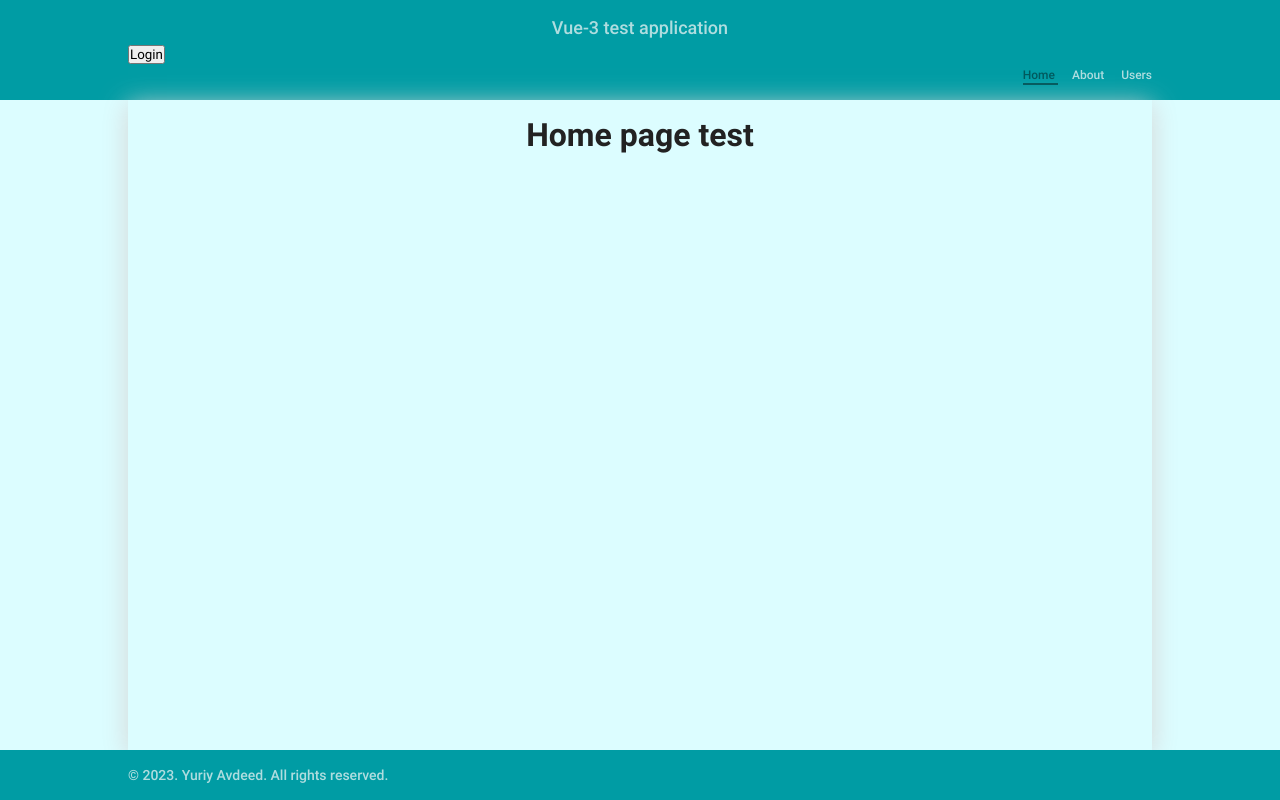
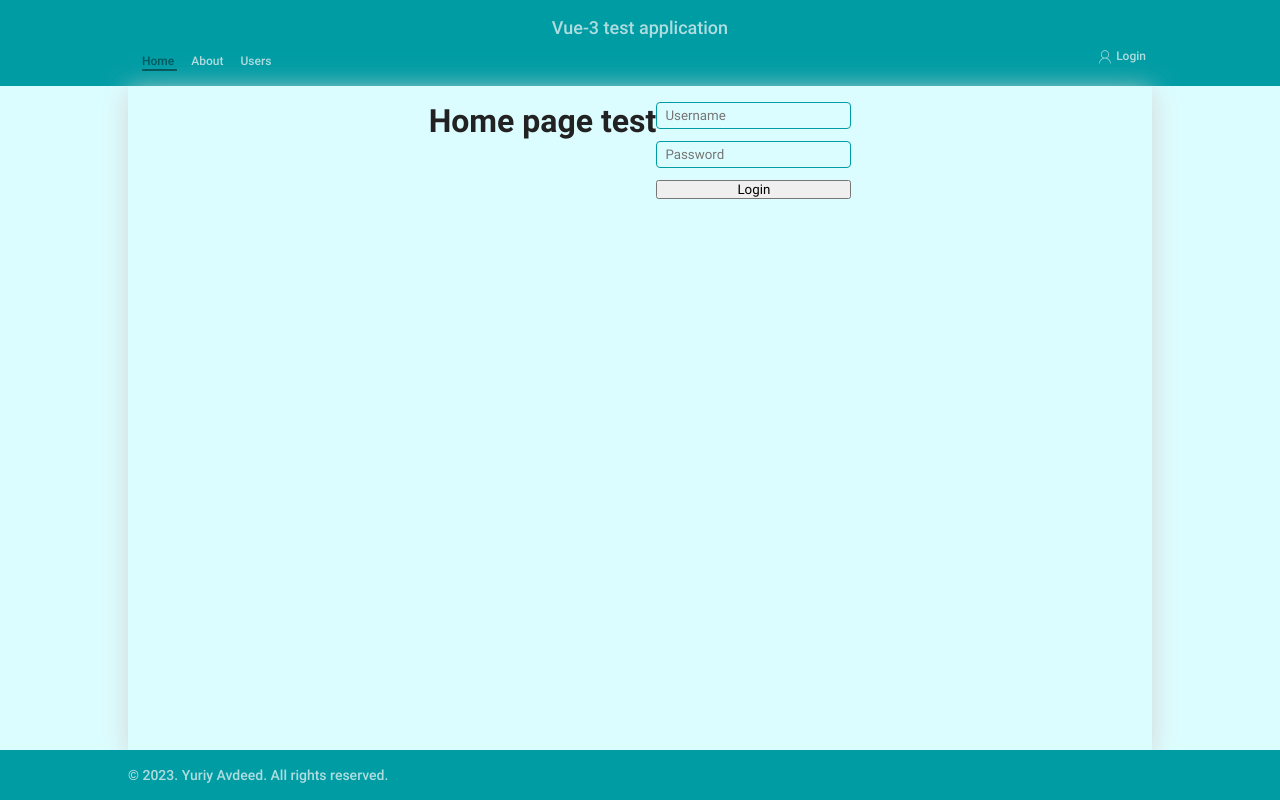
Before and after one commit to yuriy-avdeev/light-users-system, a Vue app: page / in a window 1280 px wide. Built offline with nearby package versions, Linux system fonts and the light colour scheme.

Commit message:
refactor: rework login as a modal form

```diff
--- a/src/App.vue
+++ b/src/App.vue
@@ -26,7 +26,7 @@ import AppFooter from './components/AppFooter.vue';
   width: 100%;
   max-width: 1024px;
   margin: 0 auto;
-  flex: 1 0 auto;
+  flex: 1;
   box-shadow: 0 5px 25px #d5d5d5;
   padding: 16px 12px;
 }
--- a/src/components/AppFooter.vue
+++ b/src/components/AppFooter.vue
@@ -8,6 +8,7 @@
 
 <style scoped>
 .footer {
+  margin-top: auto;
   width: 100%;
   padding: 12px;
   background-color: var(--color-background-secondary);
--- a/src/components/AppHeader.vue
+++ b/src/components/AppHeader.vue
@@ -22,6 +22,7 @@ const handleLoginButton = () => {
     userStore.logout();
     router.push('/');
   } else {
+    // TODO - rethink this - open popup on home page
     router.push('/login');
   }
 }
@@ -30,13 +31,6 @@ const handleLoginButton = () => {
 <template>
   <header class="header">
     <h3 class="header__title">{{ props.title }}</h3>
-
-    <button
-      class="header__button"
-      @click.prevent="handleLoginButton"
-    >
-      {{ buttonText }}
-    </button>
 
     <nav class="header__nav">
       <RouterLink
@@ -60,6 +54,13 @@ const handleLoginButton = () => {
         Users
       </RouterLink>
     </nav>
+
+    <button
+      class="header__button"
+      @click.prevent="handleLoginButton"
+    >
+      {{ buttonText }}
+    </button>
   </header>
 </template>
 
@@ -67,14 +68,33 @@ const handleLoginButton = () => {
 .header {
   width: 100%;
   padding: 12px;
+  display: flex;
+  align-items: flex-end;
+  justify-content: space-between;
+  flex-wrap: wrap;
   background-color: var(--color-background-secondary);
 }
 
 .header__title {
+  width: 100%;
   text-align: center;
   font: 500 18px/1.3 'Roboto';
   color: var(--color-white-soft);
   margin-bottom: 5px;
+}
+
+.header__button {
+  padding: 5px 6px 5px 25px;
+  border-radius: 4px;
+  border: none;
+  outline: none;
+  font: 500 12px/1.3 'Roboto';
+  color: var(--color-white-soft);
+  background: url(@/assets/icons/user.svg) no-repeat;
+  background-size: 18px;
+  background-position: 5px center;
+  transition: box-shadow 350ms;
+  cursor: pointer;
 }
 
 .header__nav {
@@ -105,6 +125,10 @@ const handleLoginButton = () => {
 }
 
 @media (hover: hover) {
+  .header__button:hover {
+    box-shadow: inset 0 0 8px var(--color-white-soft);
+  }
+
   .header__link:hover:not(.router-link-exact-active) {
     color: var(--color-text-hovered);
     cursor: pointer;
--- /dev/null
+++ b/src/components/LoginForm.vue
@@ -0,0 +1,90 @@
+<script setup lang="ts">
+import { ref } from 'vue';
+import { useUserStore } from '@/stores/user';
+import { useRouter } from 'vue-router';
+
+const props = defineProps({
+    redirectedFrom: {
+        type: String,
+        default: null,
+    },
+});
+
+const router = useRouter();
+const userStore = useUserStore();
+const login = ref('');
+const password = ref('');
+
+const performLogin = () => {
+    // TODO - split login for user and for admin
+    const isAuth = userStore.login(login.value, password.value);
+    if (isAuth) {
+        router.push(props.redirectedFrom);
+    } else {
+        // TODO - add some user notification
+    }
+};
+</script>
+
+<template>
+    <form
+        class="login-form"
+        @submit.enter.prevent="performLogin"
+    >
+        <!-- TODO - add a reminder if DEV mode -> if (import.meta.env.DEV) ... else (import.meta.env.PROD) ... -->
+        <input
+            class="login-form__input login-page__input_login"
+            v-model="login"
+            placeholder="Username"
+        />
+
+        <input
+            class="login-form__input login-page__input_password"
+            v-model="password"
+            type="password"
+            placeholder="Password"
+        />
+
+        <button
+            class="login-form__button"
+            type="submit"
+        >
+            Login
+        </button>
+    </form>
+</template>
+
+<style scoped>
+/* rework */
+.login-form {
+    display: flex;
+    flex-direction: column;
+    gap: 12px;
+}
+
+.login-form__input {
+    padding: 5px 8px;
+    border: 1px solid var(--color-background-secondary);
+    border-radius: 4px;
+    background: transparent;
+    color: var(--color-background-secondary);
+    caret-color: var(--color-background-secondary);
+    cursor: default;
+    transition: box-shadow 250ms;
+}
+
+.login-form__input:focus-visible {
+    outline: none;
+    box-shadow: 0 0 3px var(--color-background-secondary);
+}
+
+.login-form__button {
+    /*  */
+}
+
+@media (hover: hover) {
+    .login-form__button:hover {
+        /*  */
+    }
+}
+</style>
--- /dev/null
+++ b/src/components/PopupWrapper.vue
@@ -0,0 +1,21 @@
+<script setup lang="ts">
+//
+</script>
+
+<template>
+    <div class="popup">
+        <div class="popup__content-container">
+            <slot></slot>
+        </div>
+    </div>
+</template>
+
+<style scoped>
+.popup {
+    /*  */
+}
+
+.popup__content-container {
+    /*  */
+}
+</style>
--- a/src/middlewares/user.ts
+++ b/src/middlewares/user.ts
@@ -1,44 +1,25 @@
-import type { RouteLocationNormalized, NavigationGuardNext } from 'vue-router';
+import type { RouteLocationNormalized } from 'vue-router';
 import { useUserStore } from '@/stores/user';
 
-export const validateId = (
-  to: RouteLocationNormalized,
-  from: RouteLocationNormalized,
-  next: NavigationGuardNext
-) => {
+export const validateId = (to: RouteLocationNormalized) => {
   const userStore = useUserStore();
   const userId: number = Number(to.params.id);
   const isUserExists: boolean = userStore.users.some((u) => u.id === userId);
-  if (isUserExists) {
-    next();
-  } else {
-    next('/not-found');
+  if (!isUserExists) {
+    return { path: '/not-found' };
   }
+  return true;
 };
 
-export const validateAuth = (
-  to: RouteLocationNormalized,
-  from: RouteLocationNormalized,
-  next: NavigationGuardNext
-) => {
-  const userStore = useUserStore();
-  const isAllowedPath = ['/', '/login'].includes(to.path);
-  if (!isAllowedPath && !userStore.isAuthenticated) {
-    next('/login');
-  } else {
-    next();
-  }
-};
-
-export const protectLoginPage = (
-  to: RouteLocationNormalized,
-  from: RouteLocationNormalized,
-  next: NavigationGuardNext
-) => {
+export const validateAuth = (to: RouteLocationNormalized) => {
   const userStore = useUserStore();
   if (userStore.isAuthenticated) {
-    next('/');
-  } else {
-    next();
+    return true;
   }
+  const isHomePage = to.path === '/';
+  const isNotFoundPage = to.matched[0].path === '/:pathMatch(.*)*';
+  if (isHomePage || isNotFoundPage) {
+    return true;
+  }
+  return { path: '/', query: { fromProtectedRoute: 'true' } };
 };
--- a/src/pages/HomePage.vue
+++ b/src/pages/HomePage.vue
@@ -1,10 +1,44 @@
 <script setup lang="ts">
-//
+import { ref, onMounted } from 'vue';
+import { useRouter } from 'vue-router';
+import { useUserStore } from '@/stores/user';
+import PopupWrapper from '@/components/PopupWrapper.vue';
+import LoginForm from '@/components/LoginForm.vue';
+
+const props = defineProps({
+  redirectedFrom: {
+    type: String,
+    default: null,
+  },
+});
+
+const router = useRouter();
+const userStore = useUserStore();
+const showLoginPopup = ref(false);
+
+onMounted(() => {
+  const fromProtectedRoute = router.currentRoute.value.query.fromProtectedRoute;
+  if (fromProtectedRoute && !userStore.isAuthenticated) {
+    showLoginPopup.value = true;
+  }
+});
+
+// const openLoginPopup = () => {
+//   showLoginPopup.value = true;
+// };
+
+// const closeLoginPopup = () => {
+//   showLoginPopup.value = false;
+// };
 </script>
 
 <template>
   <div class="home-page">
     <h1 class="home-page__title">Home page test</h1>
+
+    <PopupWrapper>
+      <LoginForm :redirected-from="props.redirectedFrom" />
+    </PopupWrapper>
   </div>
 </template>
 
--- a/src/pages/LoginPage.vue
+++ /dev/null
@@ -1,53 +0,0 @@
-<script setup lang="ts">
-import { ref } from 'vue';
-import { useUserStore } from '@/stores/user';
-import { useRouter } from 'vue-router';
-
-const props = defineProps({
-  redirectedFrom: {
-    type: String,
-    default: '/',
-  },
-});
-
-const router = useRouter();
-const userStore = useUserStore();
-const login = ref('');
-const password = ref('');
-
-const performLogin = () => {
-  const path = props.redirectedFrom;
-  // TODO - split login for user and for admin
-  const isAuth = userStore.login(login.value, password.value);
-  if (isAuth) {
-    router.push(path);
-  } else {
-    // TODO - add some user notification
-  }
-};
-</script>
-
-<template>
-  <div class="login-page">
-    <!-- TODO - add a reminder id DEV mode -> if (import.meta.env.DEV) ... else (import.meta.env.PROD) ... -->
-    <input
-      class="login-page__login"
-      v-model="login"
-      placeholder="Username"
-    />
-
-    <input
-      class="login-page__password"
-      v-model="password"
-      type="password"
-      placeholder="Password"
-    />
-
-    <button
-      class="login-page__button"
-      @click="performLogin"
-    >
-      Login
-    </button>
-  </div>
-</template>
--- a/src/router/index.ts
+++ b/src/router/index.ts
@@ -1,10 +1,6 @@
 import { createRouter, createWebHistory } from 'vue-router';
 import HomePage from '../pages/HomePage.vue';
-import {
-  validateId,
-  validateAuth,
-  protectLoginPage,
-} from '../middlewares/user';
+import { validateId, validateAuth } from '../middlewares/user.js';
 
 const router = createRouter({
   history: createWebHistory(import.meta.env.BASE_URL),
@@ -13,16 +9,10 @@ const router = createRouter({
     {
       path: '/',
       component: HomePage,
-    },
-
-    {
-      path: '/login',
-      component: () => import('../pages/LoginPage.vue'),
       // pass a prop - to continue going to a page after login
       props: (route) => ({
         redirectedFrom: route.redirectedFrom?.path,
       }),
-      beforeEnter: protectLoginPage,
     },
 
     {
```
Also changed, not shown: src/assets/icons/user.svg (added).
